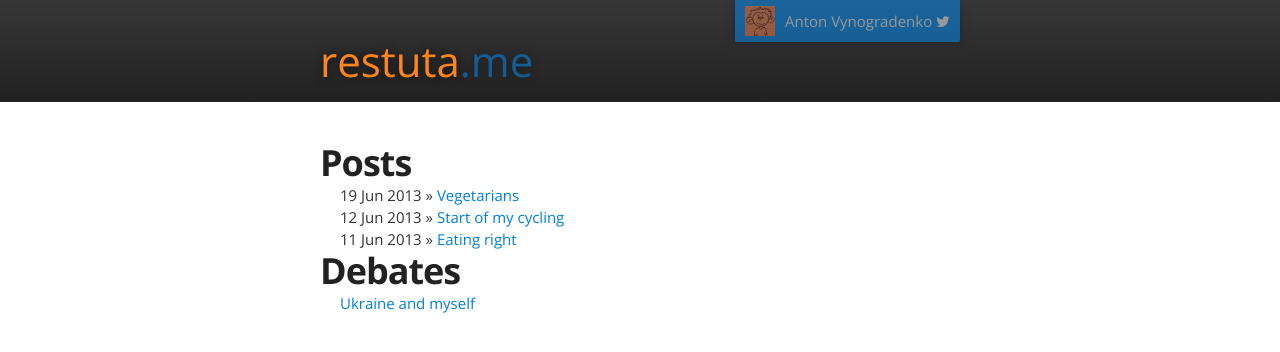
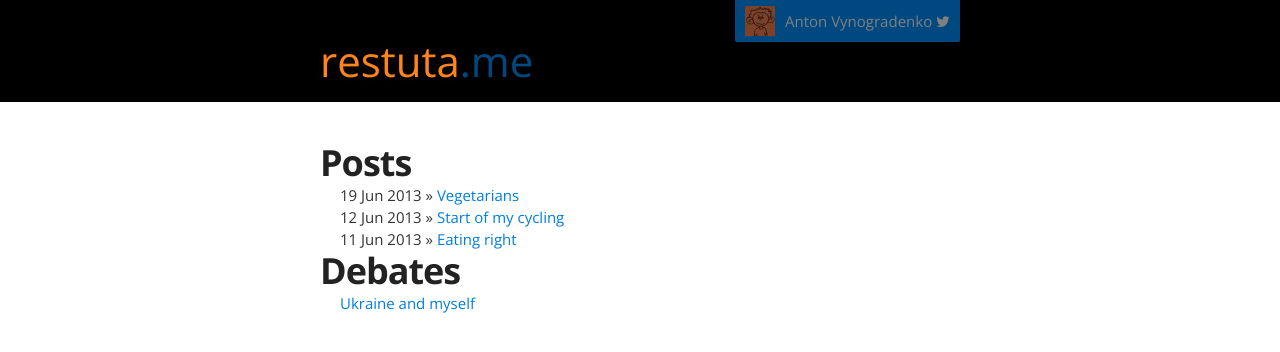
Before and after one commit to Restuta/restuta.github.io, a Jekyll site: the page built from index.html, in a window 1280 px wide. Shown: the top 352 px of the page. Built offline with Jekyll 4.4.1, drawn with Linux system fonts in a browser that asks for light colours; nearby versions of some CDN libraries.

Commit message:
removed gradient

```diff
--- a/css/stylesheet.css
+++ b/css/stylesheet.css
@@ -307,12 +307,7 @@ Full-Width Styles
 }
 
 #header_wrap {
-  background: #212121;
-  background: -moz-linear-gradient(top, #373737, #212121);
-  background: -webkit-linear-gradient(top, #373737, #212121);
-  background: -ms-linear-gradient(top, #373737, #212121);
-  background: -o-linear-gradient(top, #373737, #212121);
-  background: linear-gradient(top, #373737, #212121);
+  background: #000;
 }
 
 #header_wrap .inner {
```
